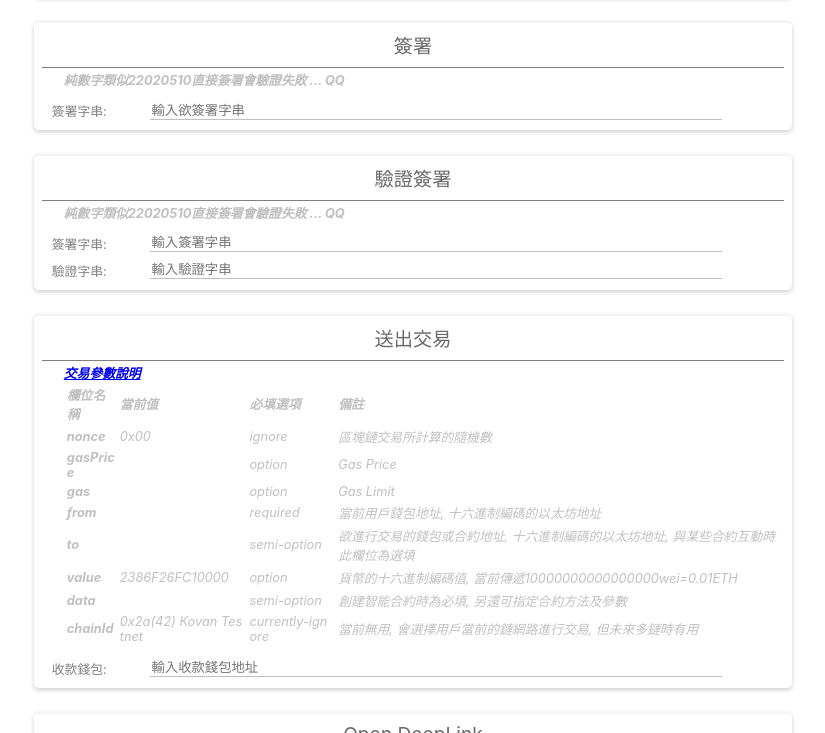
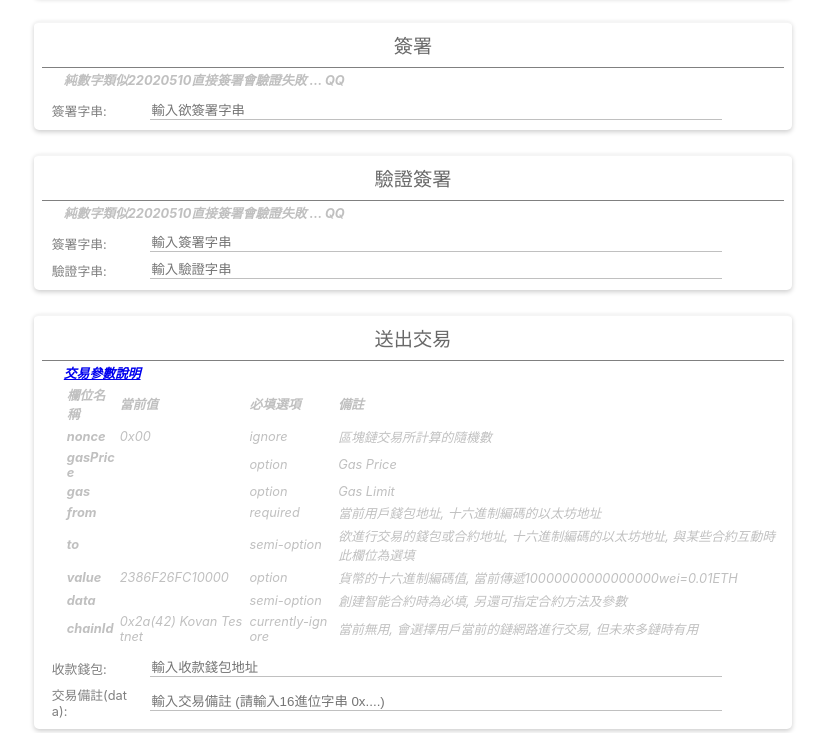
Before and after one commit to kenchang8787/demo_metamask, a plain HTML site: page demo_workspace/index.html in a window 1280 px wide. Both pictures are taken after a click on the element "送出交易". Shown: the part 74-807 px from the top of the page, without its empty margins (227-1052 px from the left). Drawn offline with nearby package versions, Linux system fonts and the light colour scheme; a script that the page names is missing.

Commit message:
send trans add "data" input
send trans add "data" input

```diff
--- a/demo_workspace/index.html
+++ b/demo_workspace/index.html
@@ -534,6 +534,16 @@
                 </td>
               </tr>
               <tr>
+                <td class="key">交易備註(data):</td>
+                <td class="val">
+                  <input
+                    id="send_trans_data"
+                    type="text"
+                    placeholder="輸入交易備註 (請輸入16進位字串 0x....)"
+                  />
+                </td>
+              </tr>
+              <tr>
                 <td class="desc" colspan="2" id="send_trans_desc"></td>
               </tr>
             </tbody>
--- a/demo_workspace/js/index.js
+++ b/demo_workspace/js/index.js
@@ -391,7 +391,7 @@ async function SendTrans() {
       to: $("#send_trans_address").val(),
       from: ethereum.selectedAddress, // 用戶當前選擇的錢包地址
       value: "2386F26FC10000", // (10000000000000000)
-      data: "", // 好像沒用
+      data: $("#send_trans_data").val(), // 好像沒用
       chainId: "0x2a", // Kavon Testnet
     },
   ];
```
